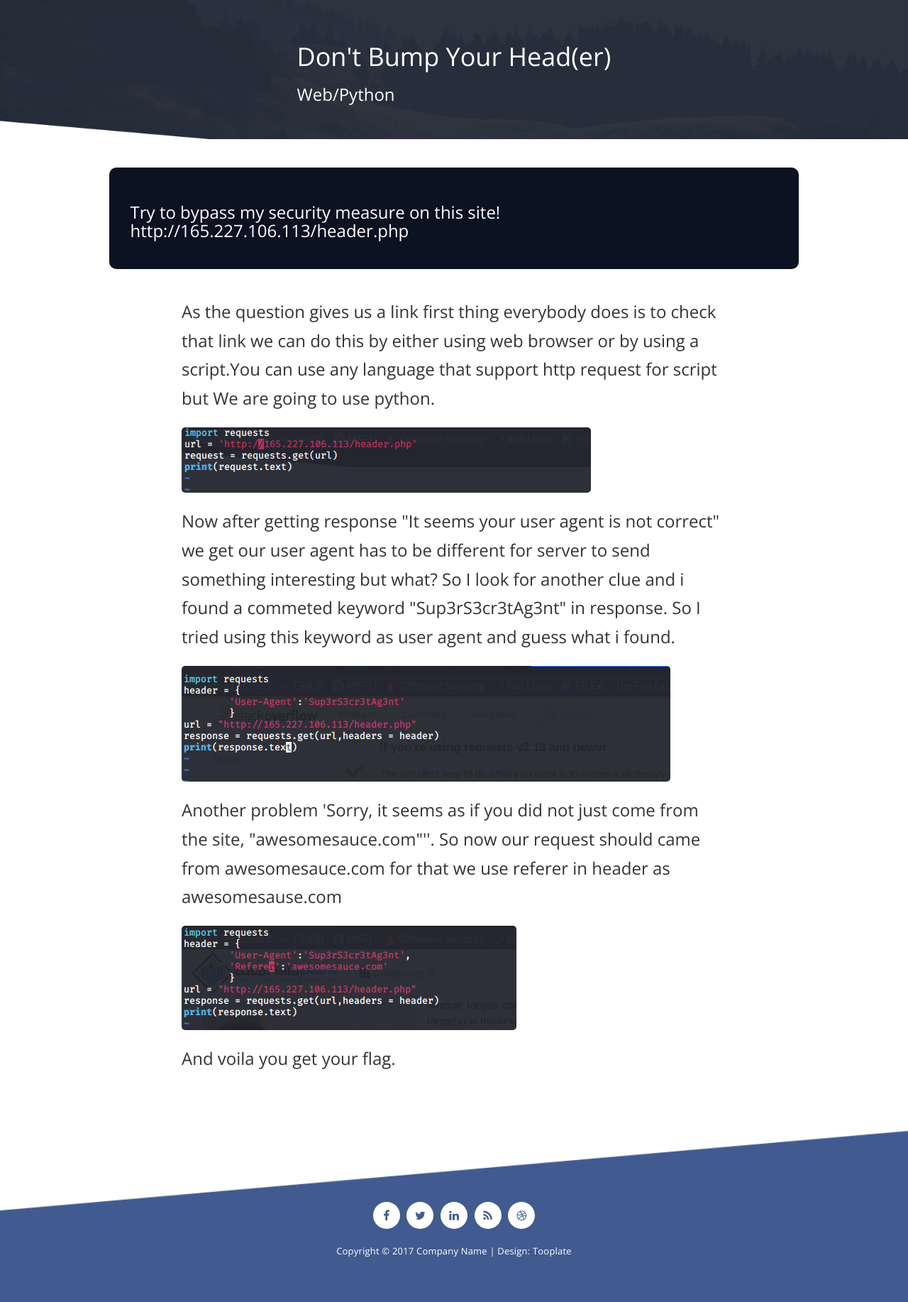
After one commit to sarthak212/ctf-one, a PHP site: page /db.html in a window 1280 px wide. The commit adds this page. Shown: the whole page at 71% size. Run offline with PHP 8.4, Linux system fonts and the light colour scheme; some libraries are stand-ins or nearby versions.

Commit message:
db changes

```diff
--- a/css/tooplate-style.css
+++ b/css/tooplate-style.css
@@ -954,3 +954,42 @@ body.lb-disable-scrolling {
   filter: progid:DXImageTransform.Microsoft.Alpha(Opacity=100);
   opacity: 1;
 }
+
+/* heading */
+.heading-bg{
+	background-image: url(../img/heading-bg.png);
+	background-position: center;
+	background-size: cover;
+	width: 100%;
+	padding: 40px;
+	top: 0px;
+	left: 0px;
+	display: flex;
+	justify-content: center;
+	color: white;
+}
+.heading-bg h3{
+
+}
+.mainquestion{
+	background-color: #0b1222;
+	padding: 30px;
+	margin: 40px auto;
+	width: 76%;
+	border-radius: 10px;
+	color: white;
+}
+.answer{
+	width: 60%;
+	margin: 40px auto;
+}
+.answer .img{
+	margin: 20px auto;
+}
+.answer .img img{
+	border-radius: 5px;
+}
+.answer h4{
+	font-size: 2.4rem;
+	line-height: 1.7em;
+}
--- /dev/null
+++ b/db.html
@@ -0,0 +1,101 @@
+<!doctype html>
+<!--[if lt IE 7]>      <html class="no-js lt-ie9 lt-ie8 lt-ie7" lang=""> <![endif]-->
+<!--[if IE 7]>         <html class="no-js lt-ie9 lt-ie8" lang=""> <![endif]-->
+<!--[if IE 8]>         <html class="no-js lt-ie9" lang=""> <![endif]-->
+<!--[if gt IE 8]><!--> <html class="no-js" lang=""> <!--<![endif]-->
+    <head>
+        <meta charset="utf-8">
+        <meta http-equiv="X-UA-Compatible" content="IE=edge,chrome=1">
+<!--
+
+Template 2091 Ziggy
+
+http://www.tooplate.com/view/2091-ziggy
+
+-->
+        <title>Ctf</title>
+        <meta name="description" content="">
+        <meta name="viewport" content="width=device-width, initial-scale=1">
+
+        <link href="https://fonts.googleapis.com/css?family=Open+Sans:300,400,600,700,800" rel="stylesheet">
+        <link rel="apple-touch-icon" href="apple-touch-icon.png">
+
+        <link rel="stylesheet" href="css/bootstrap.min.css">
+        <link rel="stylesheet" href="css/bootstrap-theme.min.css">
+        <link rel="stylesheet" href="css/fontAwesome.css">
+        <link rel="stylesheet" href="css/tooplate-style.css">
+
+        <script src="js/vendor/modernizr-2.8.3-respond-1.4.2.min.js"></script>
+    </head>
+    <body>
+
+      <!-- <section class="heading-bg">
+        <div class="container">
+          <h3>Don't Bump Your Head(er)</h3>
+        </div>
+      </section> -->
+      <section class="heading-bg">
+        <div>
+                <div class="line-dec"></div>
+                <h1>Don't Bump Your Head(er)</h1>
+                <div class="line-dec"></div>
+                <h3>Web/Python</h3>
+        </div>
+      </section>
+
+      <section class="about">
+        <div class="mainquestion">
+          <h3>Try to bypass my security measure on this site! http://165.227.106.113/header.php</h3>
+        </div>
+        <div class="answer">
+          <h4>As the question gives us a link first thing everybody does is to check that link we can do this by either
+          using web browser or by using a script.You can use any language that support http request for script but We are going to use python.
+        </h4>
+        <div class="img">
+          <img src="db0.png" alt="">
+        </div>
+        <h4>Now after getting response "It seems your user agent is not correct" we get our user agent has to be different for server to send something interesting
+          but what? So I look for another clue and i found a commeted keyword "Sup3rS3cr3tAg3nt" in response.
+          So I tried using this keyword as user agent and guess what i found.</h4>
+          <div class="img">
+            <img src="db1.png" alt="">
+          </div>
+          <h4>Another problem  'Sorry, it seems as if you did not just come from the site, "awesomesauce.com"''.
+            So now our request should came from awesomesauce.com for that we use referer in header as awesomesause.com
+          </h4>
+        <div class="img">
+          <img src="db2.png" alt="">
+        </div>
+        <h4>And voila you get your flag.</h4>
+        </div>
+      </section>
+
+        <footer>
+          <div class="container">
+            <div class="row">
+              <div class="col-md-12">
+                <ul>
+                  <li><a href="#"><i class="fa fa-facebook"></i></a></li>
+                  <li><a href="#"><i class="fa fa-twitter"></i></a></li>
+                  <li><a href="#"><i class="fa fa-linkedin"></i></a></li>
+                  <li><a href="#"><i class="fa fa-rss"></i></a></li>
+                  <li><a href="#"><i class="fa fa-dribbble"></i></a></li>
+                </ul>
+                <p>Copyright &copy; 2017 Company Name
+
+                        | Design: Tooplate</p>
+              </div>
+            </div>
+          </div>
+        </footer>
+
+        <script src="//ajax.googleapis.com/ajax/libs/jquery/1.11.2/jquery.min.js"></script>
+        <script>window.jQuery || document.write('<script src="js/vendor/jquery-1.11.2.min.js"><\/script>')</script>
+
+        <script src="js/vendor/bootstrap.min.js"></script>
+
+        <script src="js/plugins.js"></script>
+        <script src="js/main.js"></script>
+
+    </body>
+</html>
--- a/js/plugins.js
+++ b/js/plugins.js
@@ -138,14 +138,14 @@
       return false;
     });
 
-    this.$lightbox.find('.lb-prev').on('click', function() {
-      if (self.currentImageIndex === 0) {
-        self.changeImage(self.album.length - 1);
-      } else {
-        self.changeImage(self.currentImageIndex - 1);
-      }
-      return false;
-    });
+    // this.$lightbox.find('.lb-prev').on('click', function() {
+    //   if (self.currentImageIndex === 0) {
+    //     self.changeImage(self.album.length - 1);
+    //   } else {
+    //     self.changeImage(self.currentImageIndex - 1);
+    //   }
+    //   return false;
+    // });
 
     this.$lightbox.find('.lb-next').on('click', function() {
       if (self.currentImageIndex === self.album.length - 1) {
```
Also changed, not shown: about.html (deleted, +0 -240 lines), home.html (+8 -8 lines), db0.png (added), db1.png (added), db2.png (added), img/pythonscript.jpeg (added), img/pythonscript.png (added), img/pythonscript1.png (added), img/pythonscript1.png.png (added).
